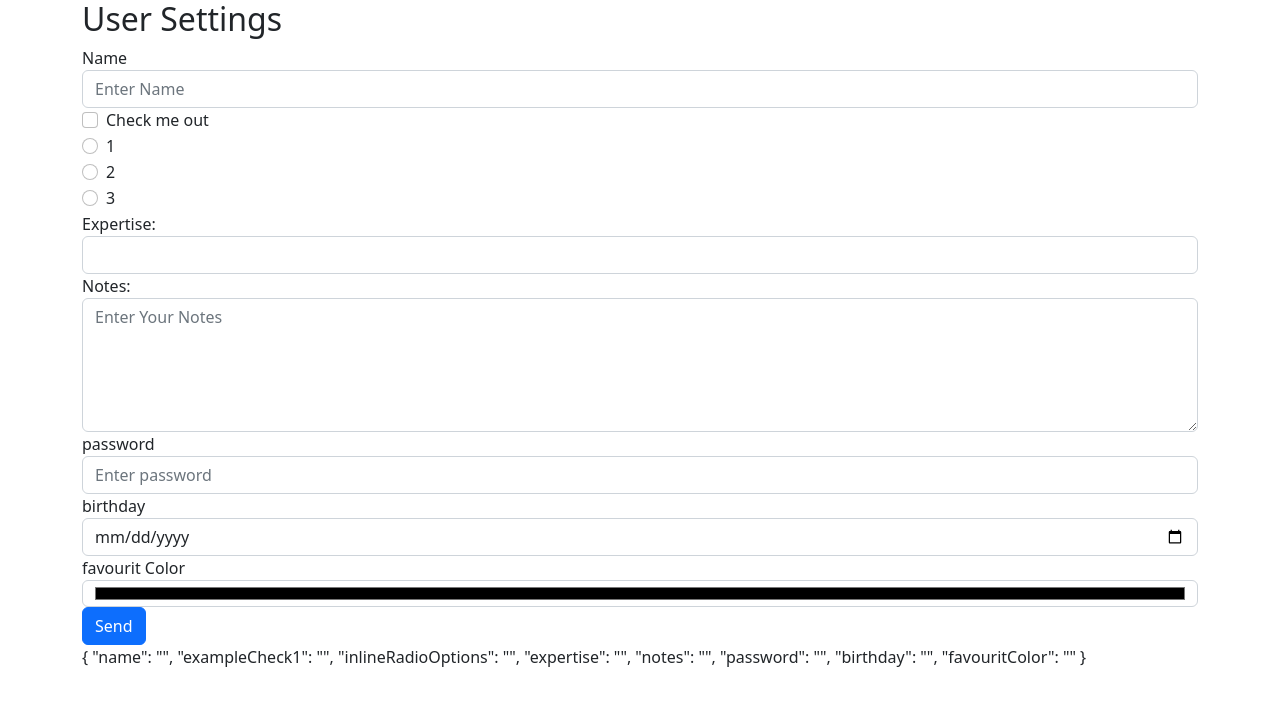
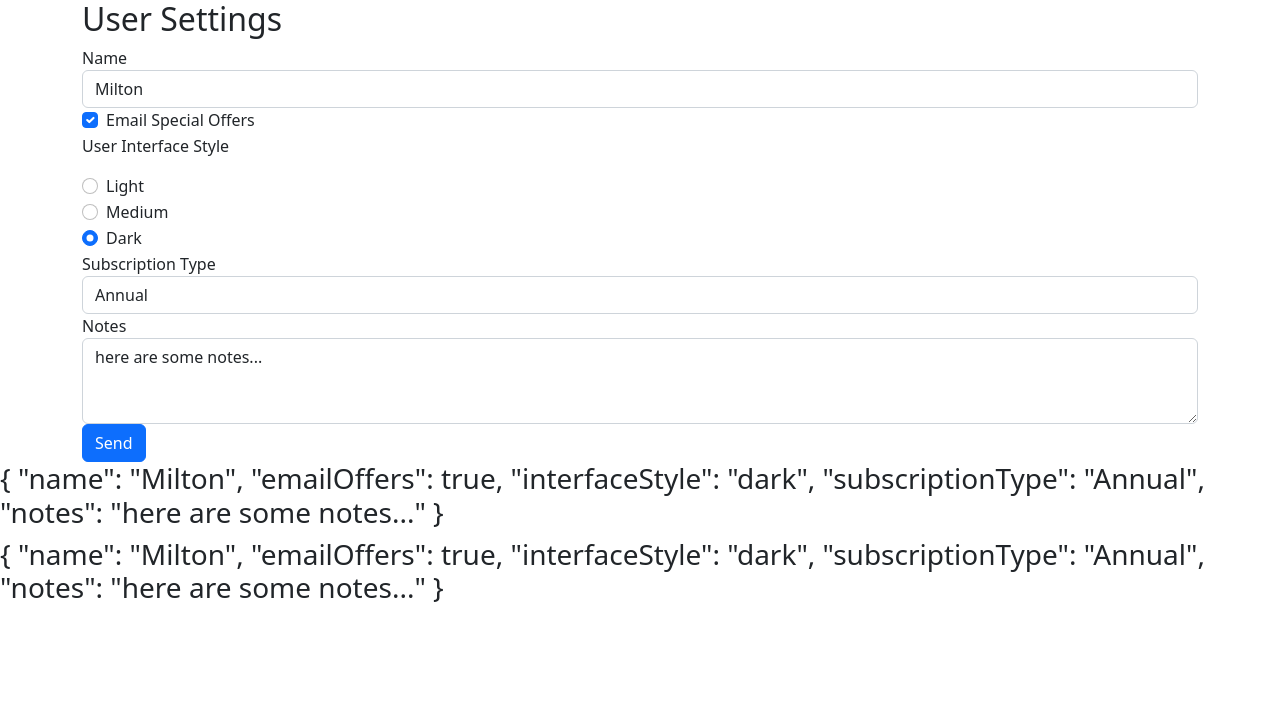
Before and after one commit to alymomdouh/TestAngularFormsProject, an Angular app: page / in a window 1280 px wide. Shown: the top 706 px of the page. Built offline with nearby package versions, Linux system fonts and the light colour scheme.

Commit message:
add data model and two way binding

```diff
--- /dev/null
+++ b/src/app/data/user-setting.ts
@@ -0,0 +1,7 @@
+export interface UserSettings {
+    name: string,
+    emailOffers: boolean,
+    interfaceStyle: string,
+    subscriptionType: string,
+    notes: string
+}
--- a/src/app/user-setting-form/user-setting-form.component.html
+++ b/src/app/user-setting-form/user-setting-form.component.html
@@ -1,59 +1,63 @@
 <div class="container">
     <h2>User Settings</h2>
+
     <form #form="ngForm">
+
         <div class="form-group">
             <label for="name">Name</label>
-            <input type="text" id="name" name="name" class="form-control" placeholder="Enter Name" ngModel>
+            <input id="name" name="name" class="form-control" [(ngModel)]="userSettings.name" />
         </div>
-        <div class="form-group form-check">
-            <input type="checkbox" class="form-check-input" id="exampleCheck1" name="exampleCheck1" ngModel>
-            <label class="form-check-label" for="exampleCheck1">Check me out</label>
+
+        <div class="form-check form-group">
+            <input class="form-check-input" type="checkbox" id="emailOffers" name="emailOffers"
+                [(ngModel)]="userSettings.emailOffers">
+            <label class="form-check-label" for="emailOffers">
+                Email Special Offers
+            </label>
         </div>
-        <div class="form-check">
-            <input class="form-check-input" type="radio" name="inlineRadioOptions" id="inlineRadio1" value="option1"
-                ngModel>
-            <label class="form-check-label" for="inlineRadio1">1</label>
+
+        <p>User Interface Style</p>
+        <div class="form-group">
+            <div class="form-check">
+                <input class="form-check-input" type="radio" name="interfaceStyle" id="lightInterface" value="light"
+                    [(ngModel)]="userSettings.interfaceStyle">
+                <label class="form-check-label" for="lightInterface">
+                    Light
+                </label>
+            </div>
+            <div class="form-check">
+                <input class="form-check-input" type="radio" name="interfaceStyle" id="mediumInterface" value="medium"
+                    [(ngModel)]="userSettings.interfaceStyle">
+                <label class="form-check-label" for="mediumInterface">
+                    Medium
+                </label>
+            </div>
+            <div class="form-check">
+                <input class="form-check-input" type="radio" name="interfaceStyle" id="darkInterface" value="dark"
+                    [(ngModel)]="userSettings.interfaceStyle">
+                <label class="form-check-label" for="darkInterface">
+                    Dark
+                </label>
+            </div>
         </div>
-        <div class="form-check">
-            <input class="form-check-input" type="radio" name="inlineRadioOptions" id="inlineRadio2" value="option2"
-                ngModel>
-            <label class="form-check-label" for="inlineRadio2">2</label>
-        </div>
-        <div class="form-check">
-            <input class="form-check-input" type="radio" name="inlineRadioOptions" id="inlineRadio3" value="option3"
-                ngModel>
-            <label class="form-check-label" for="inlineRadio3">3 </label>
-        </div>
+
         <div class="form-group">
-            <label for="expertise" class="col-sm-2 control-label">Expertise:</label>
-            <select class="form-control inputstl" name="expertise" id="expertise" ngModel>
-                <option>PHP</option>
-                <option>Java</option>
-                <option>HTML</option>
-                <option>CSS</option>
-                <option>Bootstrap</option>
-                <option>SQL</option>
+            <label for="subscriptionType">Subscription Type</label>
+            <select class="form-control" id="subscriptionType" name="subscriptionType"
+                [(ngModel)]="userSettings.subscriptionType">
+                <option>Monthly</option>
+                <option>Annual</option>
+                <option>Lifetime</option>
             </select>
         </div>
+
         <div class="form-group">
-            <label for="notes">Notes:</label>
-            <textarea id="notes" name="notes" class="form-control" rows="5" placeholder="Enter Your Notes"
-                ngModel></textarea>
+            <label for="notes">Notes</label>
+            <textarea id="notes" name="notes" class="form-control" rows="3" [(ngModel)]="userSettings.notes"></textarea>
         </div>
-        <div class="form-group">
-            <label for="password">password</label>
-            <input type="password" id="password" class="form-control" name="password" placeholder="Enter password"
-                ngModel>
-        </div>
-        <div class="form-group">
-            <label for="birthday">birthday</label>
-            <input type="date" id="birthday" class="form-control" name="birthday" ngModel>
-        </div>
-        <div class="form-group">
-            <label for="favouritColor">favourit Color</label>
-            <input type="color" id="favouritColor" class="form-control" name="favouritColor" ngModel>
-        </div>
+
         <button class="btn btn-primary">Send</button>
     </form>
-    {{form.value|json}}
 </div>
+<h3>{{ originalUserSettings | json }}</h3>
+<h3>{{ userSettings | json }}</h3>
--- a/src/app/user-setting-form/user-setting-form.component.ts
+++ b/src/app/user-setting-form/user-setting-form.component.ts
@@ -1,4 +1,5 @@
 import { Component, OnInit } from '@angular/core';
+import { UserSettings } from '../data/user-setting';
 
 @Component({
   selector: 'app-user-setting-form',
@@ -6,7 +7,15 @@ import { Component, OnInit } from '@angular/core';
   styleUrls: ['./user-setting-form.component.css']
 })
 export class UserSettingFormComponent implements OnInit {
+  originalUserSettings: UserSettings = {
+    name: 'Milton',
+    emailOffers: true,
+    interfaceStyle: 'dark',
+    subscriptionType: 'Annual',
+    notes: 'here are some notes...'
+  };
 
+  userSettings: UserSettings = { ...this.originalUserSettings };
   constructor() { }
 
   ngOnInit(): void {
```
